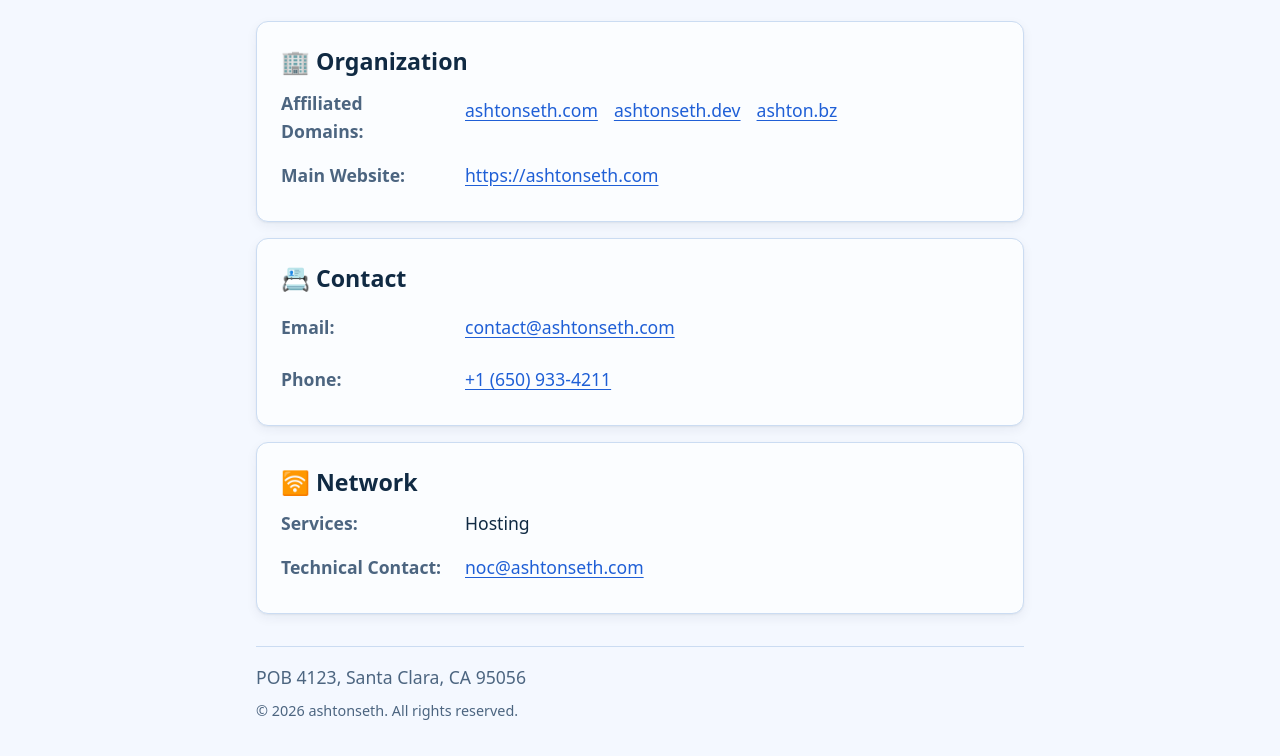
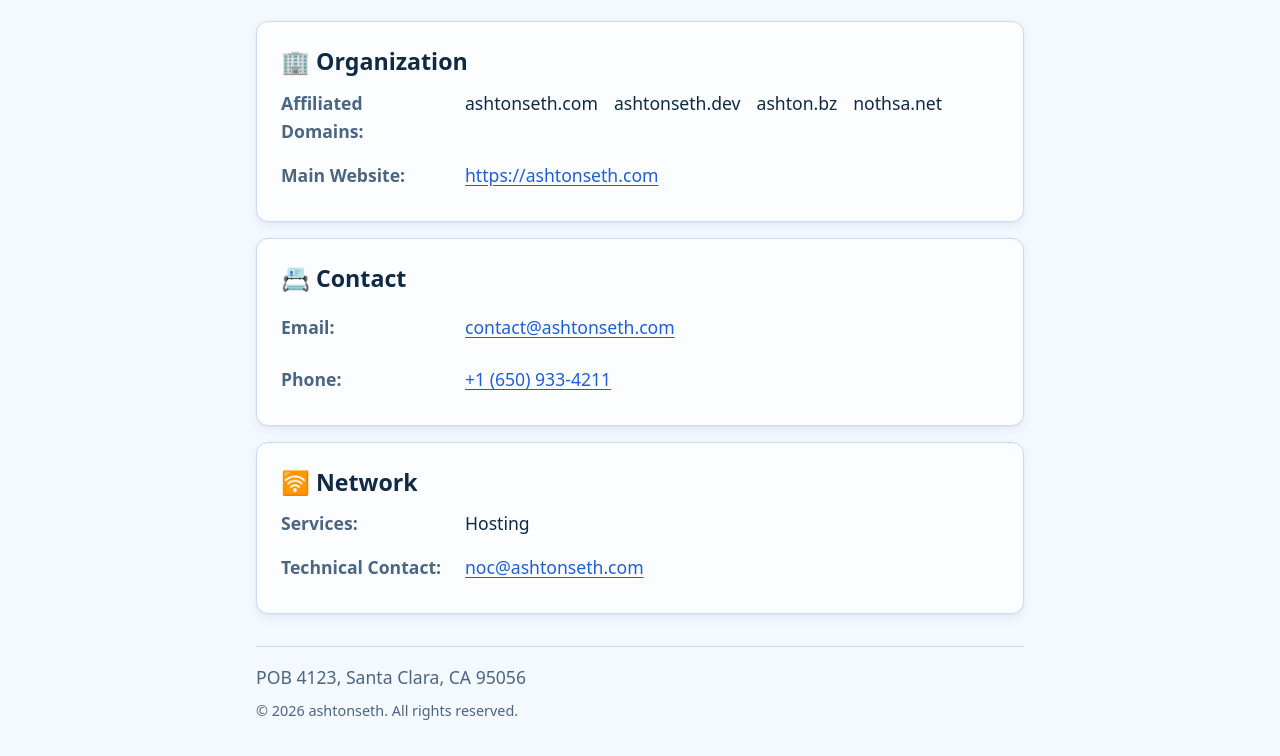
Before and after one commit to ashtonseth/.dev, a plain HTML site: page index.html in a window 1280 px wide. Shown: the part 162-918 px from the top of the page. Drawn offline with Linux system fonts and the light colour scheme.

Commit message:
domain add

```diff
--- a/index.html
+++ b/index.html
@@ -47,9 +47,10 @@
       <h2 id="organization-heading"><span aria-hidden="true">🏢</span> Organization</h2>
       <dl class="info-grid">
         <dt>Affiliated Domains:</dt>
-        <dd><ul class="domain-list"><li><a href="https://ashtonseth.com">ashtonseth.com</a></li>
-<li><a href="https://ashtonseth.dev">ashtonseth.dev</a></li>
-<li><a href="https://ashton.bz">ashton.bz</a></li></ul></dd>
+        <dd><ul class="domain-list"><li>ashtonseth.com</li>
+<li>ashtonseth.dev</li>
+<li>ashton.bz</li>
+<li>nothsa.net</li></ul></dd>
         <dt>Main Website:</dt>
         <dd><a href="https://ashtonseth.com">https://ashtonseth.com</a></dd>
       </dl>
```
